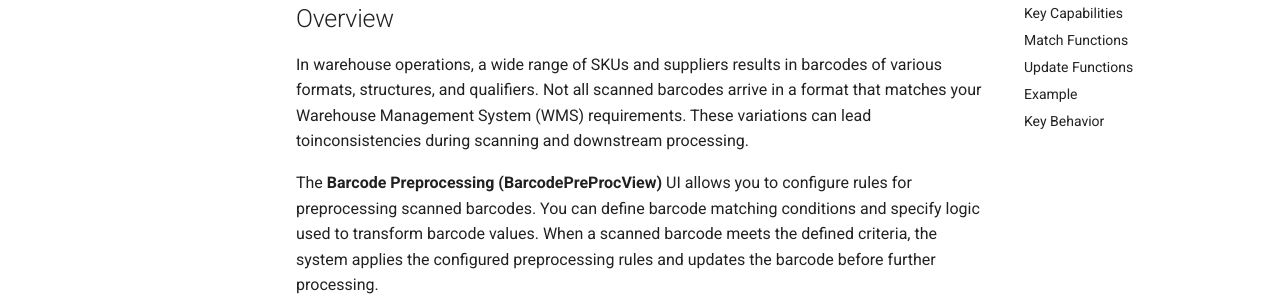
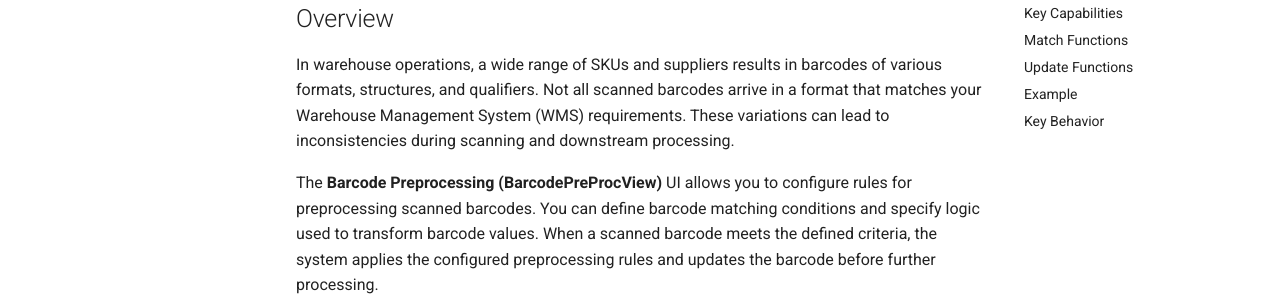
Before and after one commit to sangatisomasekharareddy/soma-docs-pipeline-portfolio, an MkDocs documentation site: the page built from docs/barcode-preprocessing.md, in a window 1280 px wide and 900 px high. Shown: the part 227-527 px from the top of the window. Built offline with MkDocs 1.6.1 and Material for MkDocs 9.7.7, drawn with Linux system fonts in a browser that asks for light colours.

Commit message:
Update barcode-preprocessing.md

```diff
--- a/docs/barcode-preprocessing.md
+++ b/docs/barcode-preprocessing.md
@@ -1,7 +1,7 @@
 # Configuring Barcode Preprocessing Rules
 
 ## Overview
-In warehouse operations, a wide range of SKUs and suppliers results in barcodes of various formats, structures, and qualifiers. Not all scanned barcodes arrive in a format that matches your Warehouse Management System (WMS) requirements. These variations can lead toinconsistencies during scanning and downstream processing.
+In warehouse operations, a wide range of SKUs and suppliers results in barcodes of various formats, structures, and qualifiers. Not all scanned barcodes arrive in a format that matches your Warehouse Management System (WMS) requirements. These variations can lead to inconsistencies during scanning and downstream processing.
 
 The **Barcode Preprocessing (BarcodePreProcView)** UI allows you to configure rules for preprocessing scanned barcodes. You can define barcode matching conditions and specify logic used to transform barcode values. When a scanned barcode meets the defined criteria, the system applies the configured preprocessing rules and updates the barcode before further processing.
 
```
